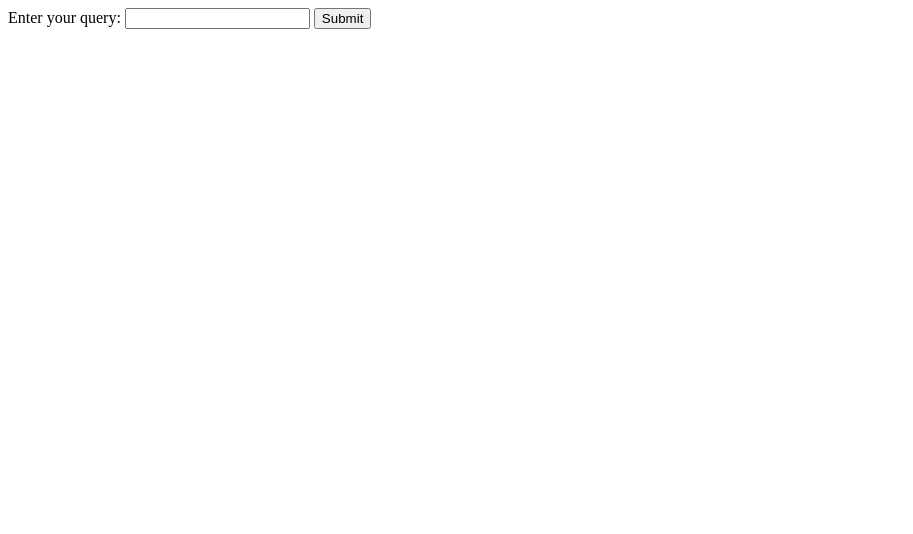
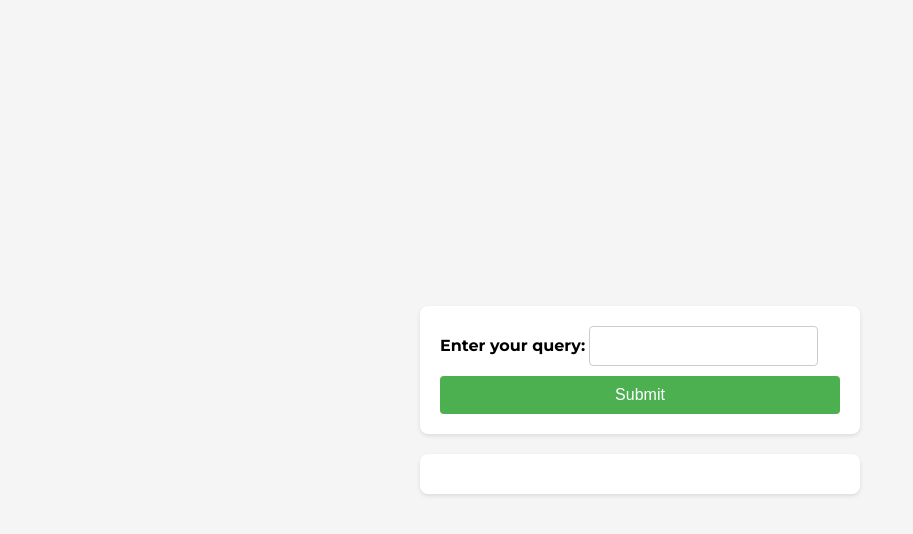
Before and after one commit to PoonamLade102/IdeaDay2023, a website: page assets/index.html in a window 1280 px wide. Shown: the whole page, without its empty margins (0-913 px from the left). Drawn offline with Linux system fonts and the light colour scheme.

Commit message:
Working UI

```diff
--- a/assets/index.html
+++ b/assets/index.html
@@ -2,25 +2,92 @@
 <html>
 <head>
     <title>Project Esperanza</title>
+    <link href="https://fonts.googleapis.com/css2?family=Montserrat:wght@400;700&display=swap" rel="stylesheet">
 </head>
+<style>
+/* Apply styles to the form */
+body {
+      margin: 0;
+      padding: 0;
+      font-family: 'Montserrat', sans-serif;
+      background-color: #f5f5f5; /* Light grey background */
+    }
+
+    #container {
+      display: flex;
+      flex-direction: column;
+      justify-content: center;
+      align-items: center;
+      height: 100vh;
+    }
+
+    #inputForm {
+      background-color: white;
+      padding: 20px;
+      border-radius: 8px;
+      box-shadow: 0 2px 4px rgba(0, 0, 0, 0.1);
+      display: flex;
+      flex-direction: column;
+      max-width: 400px;
+      width: 100%;
+      margin-bottom: 20px;
+    }
+
+    /* Style the input and button inside the form */
+    #queryInput {
+      padding: 10px;
+      margin-bottom: 10px;
+      border: 1px solid #ccc;
+      border-radius: 4px;
+      font-size: 16px;
+    }
+
+    #inputForm label {
+      font-weight: bold;
+      margin-bottom: 5px;
+    }
+
+    #inputForm button {
+      padding: 10px 15px;
+      border: none;
+      border-radius: 4px;
+      background-color: #4caf50; /* Green color */
+      color: white;
+      cursor: pointer;
+      font-size: 16px;
+    }
+
+    #outputArea {
+      background-color: white;
+      padding: 20px;
+      border-radius: 8px;
+      box-shadow: 0 2px 4px rgba(0, 0, 0, 0.1);
+      max-width: 400px;
+      width: 100%;
+    }
+</style>
 <body>
-    <form id="queryForm">
-        <label for="queryInput">Enter your query:</label>
-        <input type="text" id="queryInput" name="queryInput">
-        <button type="submit">Submit</button>
-        <div class="output" id="output">
-
+    <div id="container">
+        <form id="inputForm">
+          <div class="input-group">
+            <label for="queryInput">Enter your query:</label>
+            <input type="text" id="queryInput" name="queryInput">
+          </div>
+          <button type="submit">Submit</button>
+        </form>
+        <div id="outputArea">
+          <!-- Output content will be displayed here -->
         </div>
-    </form>
-
-    <div id="outputArea"></div>
+    </div>
 
     <script>
-        document.getElementById('queryForm').addEventListener('submit', function(event) {
+
+        document.getElementById('inputForm').addEventListener('submit', function(event) {
             event.preventDefault();
             const input = document.getElementById('queryInput').value;
-            const output = document.getElementById('output');
+            const output = document.getElementById('outputArea');
             console.log(input);
+            output.innerHTML  = "we are preparing your answer";
             fetch('/submit-query', {
                 method: 'POST',
                 headers: {
@@ -33,11 +100,11 @@
             .then(data => {
                 // Handle the response from the server if needed
                 console.log(data);
-                output.text = data;
+                output.innerHTML  = data;
             })
             .catch(error => {
                 // Handle any errors
-                output.text = error;
+                output.innerHTML  = error;
                 console.error('Error:', error);
             });
         });
--- a/package.json
+++ b/package.json
@@ -18,6 +18,7 @@
     "langchain": "^0.0.197-rc.1",
     "mssql": "^9.3.2",
     "mysql": "^2.18.1",
+    "mysql2": "^3.6.5",
     "sqlite3": "^5.1.6",
     "typeorm": "^0.3.17"
   },
--- a/server.js
+++ b/server.js
@@ -17,16 +17,12 @@ app.use(express.static(path.join(__dirname, 'assets')));
 app.use(express.json()); // Parse JSON bodies
 app.post('/submit-query', (req, res) => {
   const query = req.body.myinput;
-  console.log(req.body.myinput);
-  console.log(typeof query);
   // Process the query data and perform operations here
   if(query.length != 0){
     const ProcessedData = run(query);
     ProcessedData.then((data)=> {
-      console.log(data)
       res.send(data);
     })
-
   }else{
     res.send("please enter some question to ask")
   }
```
Also changed, not shown: assets/script.js (+21 -73 lines), 3 other files.
